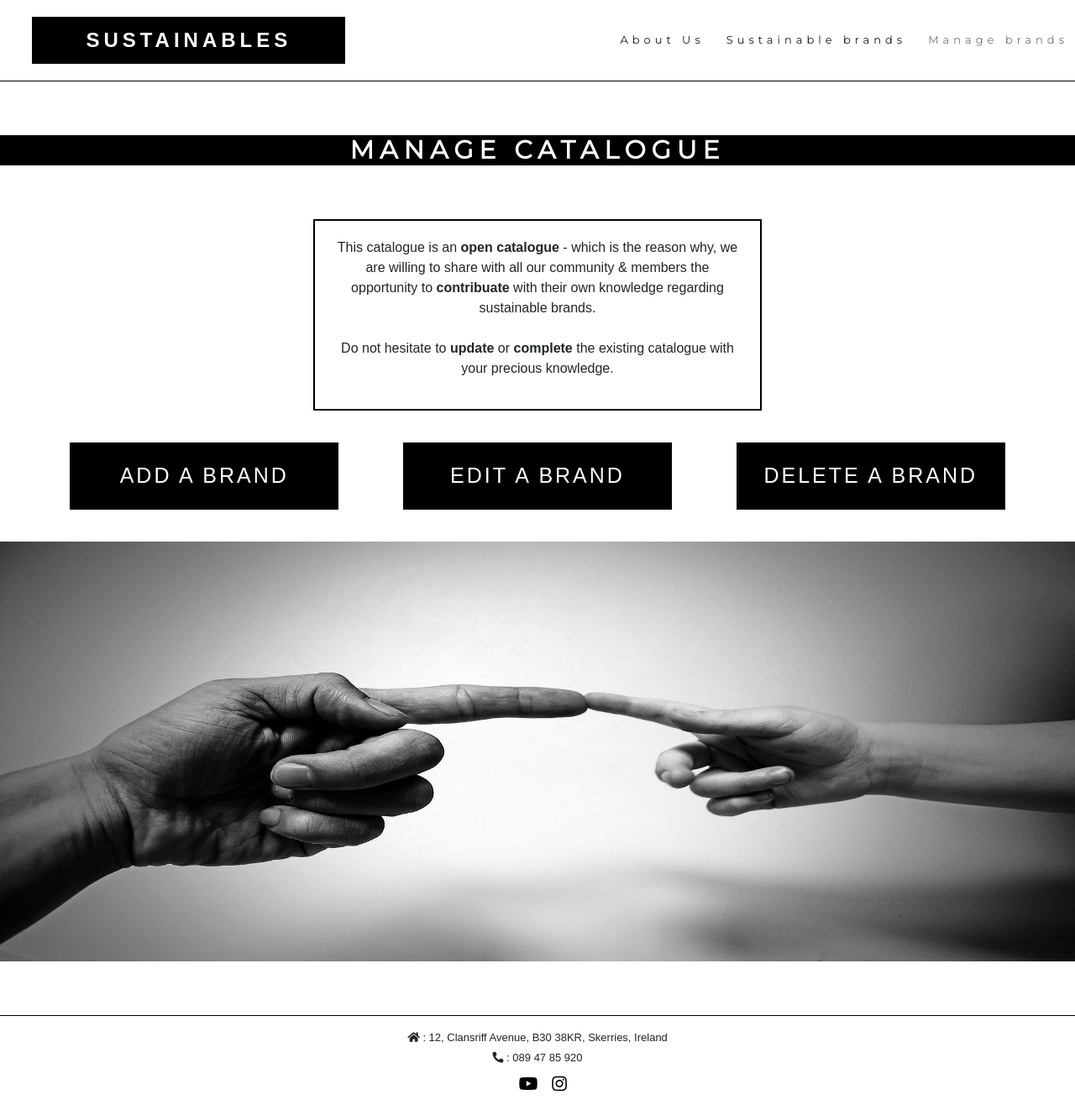
After one commit to ValentineLgd/Sustainable, a Flask app: page /manage_brands in a window 1280 px wide. The commit adds this page. Shown: the whole page at 84% size. Run offline with Flask 2, Linux system fonts and the light colour scheme; some libraries are stand-ins or nearby versions; some web fonts are replaced.

Commit message:
Create manage_brands.html and add_brands.html pages, add brand to the catalogue functionality added to the website

```diff
--- a/app.py
+++ b/app.py
@@ -29,6 +29,29 @@ def get_brands():
     return render_template("get_brands.html", brands=brands)
 
 
+
+@app.route("/manage_brands")
+def manage_brands():
+    return render_template("manage_brands.html")
+
+
+
+@app.route("/add_brands", methods=["GET", "POST"])
+def add_brands():
+    if request.method == "POST":
+        brand = {
+            "country": request.form.get("country"),
+            "brand_name": request.form.get("brand_name"),
+            "description": request.form.get("description"),
+            "website": request.form.get("website"),
+        }
+        mongo.db.brands.insert_one(brand)
+        flash("Brand Successfully Added")
+        return redirect(url_for("get_brands"))
+    return render_template("add_brands.html")
+
+
+
 if __name__ == "__main__":
     app.run(host=os.environ.get("IP"),
             port=int(os.environ.get("PORT")),
--- a/static/css/style.css
+++ b/static/css/style.css
@@ -263,3 +263,42 @@ ul {
     padding: 5px;
     padding-bottom:20px;
 }
+
+/* Manage catalogue */
+
+.col-manage {
+    border: 1px solid black;
+    margin: 3%;
+    background-color: black;
+    padding-top: 20px;
+    padding-bottom: 20px;
+    text-align: center;
+}
+
+.col-manage a {
+    text-decoration:none ;
+}
+
+.col-manage a:hover {
+    font-weight:900;
+    color: white;
+}
+
+.btn-manage {
+    color: white;
+    font-size: 25px;
+    letter-spacing: 3px;
+    text-transform: uppercase;
+}
+
+#image-manage img {
+    height:500px;
+    width:100%;
+    background-size: cover;
+}
+
+.manage-catalogue-p {
+    text-align: center;
+    border: 2px solid black;
+    padding: 20px;
+}
--- a/templates/about.html
+++ b/templates/about.html
@@ -65,7 +65,7 @@
                             lla pariatur. Excepteur sint occaecat cupidatat non proident, sunt in culpa qui officia deserunt mollit anim
                             id est laborum
                         </p>
-                        <a class="btn" href="{{ url_for('get_brands') }}" role="button">Manage existing catalogue</a>
+                        <a class="btn" href="{{ url_for('manage_brands') }}" role="button">Manage existing catalogue</a>
                     </div>
                 </div>
             </div>
--- a/templates/base.html
+++ b/templates/base.html
@@ -24,7 +24,7 @@
                 <a class="nav-link active" aria-current="page" href="{{ url_for('get_brands') }}">Sustainable brands</a>
             </li>
             <li class="nav-item">
-                <a class="nav-link" href="{{ url_for('get_brands') }}">Manage brands</a>
+                <a class="nav-link" href="{{ url_for('manage_brands') }}">Manage brands</a>
             </li>
         </ul>
         </div>
--- a/templates/get_brands.html
+++ b/templates/get_brands.html
@@ -23,7 +23,6 @@
                         <div class="content-brand">
                             <strong>Website: </strong><a href="{{ brand.website }}" target="_blank">{{ brand.website }}</a><br>
                             <strong>Location: </strong>{{ brand.country }}<br>
-                            <strong>Category: </strong>{{ brand.category_name }}<br><br>
                             <strong>Description: </strong><br><br><p>{{ brand.description }}</p>
                         </div>
                     </li>
@@ -38,7 +37,7 @@
                     Craving to <strong>add more details</strong> about your favorite brand?<br>
                     Or worse : is your favorite sustainable brand <strong>not included</strong> in the list?<br></p>
                     <p class="border-white"><br>Please <strong>participate</strong> enhancing the value of this website by managing the current catalogue <br> - in order to create a <strong>better world</strong> <br><br> <strong class="together-word">together</strong></p>
-                    <a class="btn btn-black-border-white" href="{{ url_for('get_brands') }}" role="button">Manage existing catalogue</a>
+                    <a class="btn btn-black-border-white" href="{{ url_for('manage_brands') }}" role="button">Manage existing catalogue</a>
             </div>
 
         </div>
--- /dev/null
+++ b/templates/manage_brands.html
@@ -0,0 +1,44 @@
+{% extends "base.html" %}
+{% block content %}
+
+    <div class="title">
+        <h1><strong>Manage catalogue</strong></h1>
+        <div class="container-fluid">
+            <div class= "row justify-content-center">
+                <div class="col-lg-5 col-md-8 manage-catalogue-p">
+                    <p>
+                        This catalogue is an <strong>open catalogue</strong> - which is the reason why, we are willing to
+                        share with all our community & members the opportunity to <strong>contribuate</strong> with
+                        their own knowledge regarding sustainable brands.<br><br>
+                        Do not hesitate to <strong>update</strong> or <strong>complete</strong> the existing catalogue
+                        with your precious knowledge.
+                    </p>
+                </div>
+            </div>
+            <div class="row justify-content-center">
+                <div class="col-lg-3 col-sm-8 col-manage">
+                    <a class="btn-manage" href="{{ url_for('add_brands') }}" role="button">
+                        Add a brand
+                    </a>
+                </div>
+                <div class="col-lg-3 col-sm-8 col-manage">
+                    <a class="btn-manage" href="{{ url_for('manage_brands') }}" role="button">
+                        Edit a brand
+                    </a>
+                </div>
+                <div class="col-lg-3 col-sm-8 col-manage">
+                    <a class="btn-manage" href="{{ url_for('manage_brands') }}" role="button">
+                        Delete a brand
+                    </a>
+                </div>
+            </div>
+            <div class="container-fluid">
+                <div id="image-manage">
+                    <img src="{{ url_for('static', filename='img/manage_brand.jpg') }}" alt="clothes"/>
+                </div>
+            </div>
+
+        </div>
+    </div>
+
+{% endblock %}
```
Also changed, not shown: templates/add_brands.html (added, +37 -0 lines), static/img/manage_brand.jpg (added).
